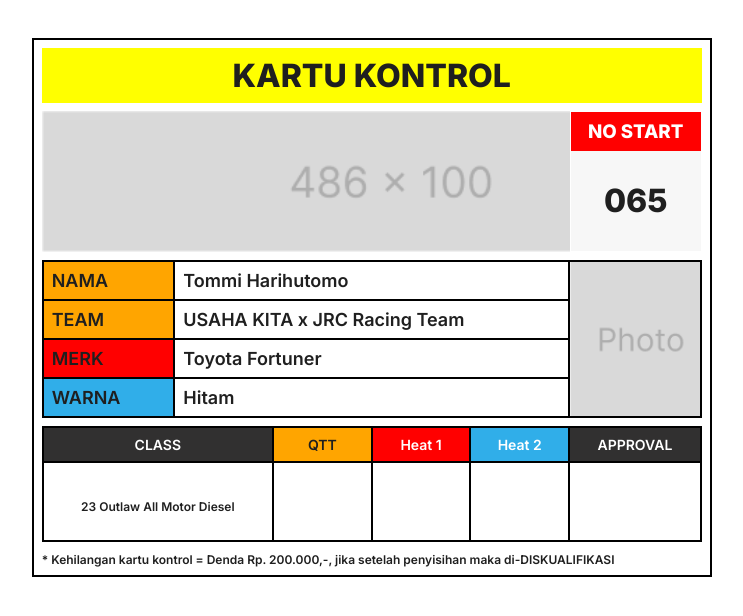
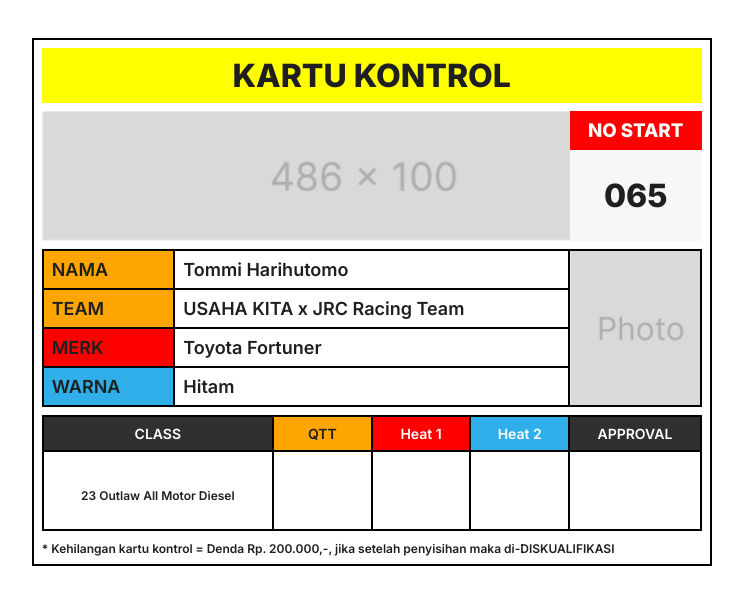
Before and after one commit to aguungprasetyo/Template-Print-A4-Event-Toko-Racing, a plain HTML site: page index-4.html in a window 1280 px wide. Shown: the whole page, without its empty margins (25-768 px from the left). Drawn offline with Linux system fonts and the light colour scheme.

Commit message:
Table-cell-fix-v3

```diff
--- a/index-4.html
+++ b/index-4.html
@@ -128,15 +128,14 @@
 
         <table class="table mb-8">
             <tr>
-                <td style="width: 80%; background-image: url(./Hero.png); background-size: cover;">
+                <td rowspan="2" style="width: 80%; background-image: url(./Hero.png); background-size: cover;"></td>
+                <td class="bg-red" style="width: 20%; padding: 8px;">
+                    <h3 class="white">NO START</h3>
                 </td>
-                <td style="width: 20%;">
-                    <div class="bg-red" style="padding: 8px;">
-                        <h3 class="white">NO START</h3>
-                    </div>
-                    <div class="bg-soft-white" style="height: 100px; vertical-align: middle;">
-                        <h1>065</h1>
-                    </div>
+            </tr>
+            <tr>
+                <td class="bg-soft-white" style="width: 20%;">
+                    <h1>065</h1>
                 </td>
             </tr>
         </table>
```
Also changed, not shown: index.html (+2 -1 lines).
